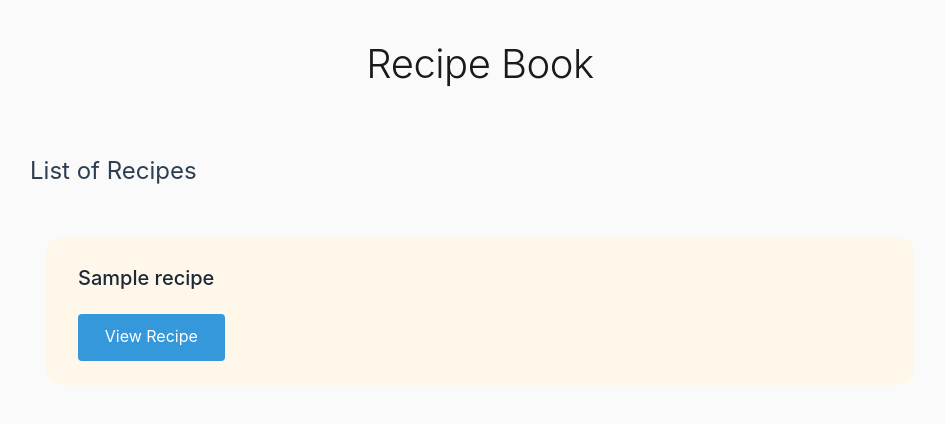
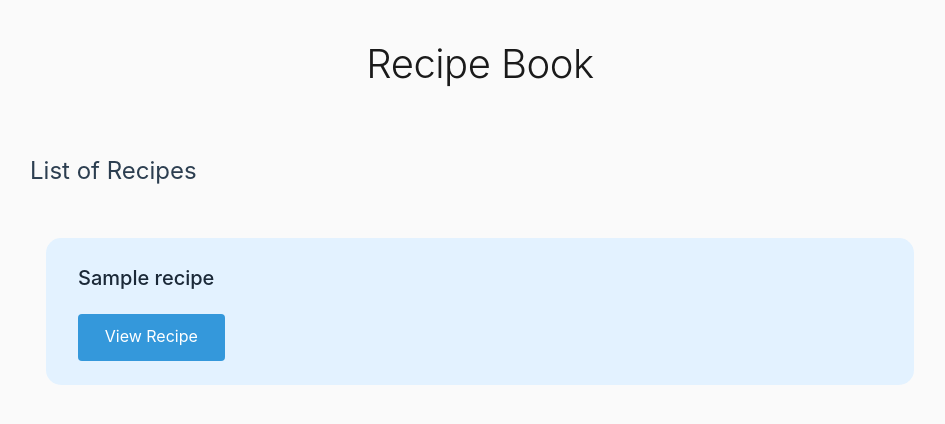
Before and after one commit to Zekiru/recipebook-villasurda-ezekiel, a Django app: page /recipes/list/ in a window 1280 px wide. Shown: the top 424 px of the page, without its empty margins (160-1105 px from the left). Run offline with Django 5.2, Linux system fonts and the light colour scheme; tables that the repository leaves empty hold one stand-in row (values such as "Sample post").

Commit message:
Update Template Styling

```diff
--- a/recipebook/ledger/templates/ledger/recipe_list.html
+++ b/recipebook/ledger/templates/ledger/recipe_list.html
@@ -2,12 +2,14 @@
 
 {% block content %}
   <h2>List of Recipes</h2>
-  <div class="recipe-wrapper">
+  <div class="list-wrapper">
     {% for recipe in recipes %}
-      <div class="recipe-item">
+      <div class="list-item">
         <h3>{{ recipe.name }}</h3>
         <a href="{{ recipe.get_absolute_url }}" class="btn">View Recipe</a>
       </div>
+    {% empty %}
+      <p>No recipes available.</p>
     {% endfor %}
   </div>
 {% endblock %}
--- a/recipebook/static/css/styles.css
+++ b/recipebook/static/css/styles.css
@@ -48,8 +48,8 @@ div {
     gap: 1rem;
 }
 
-.recipe-item {
-    background-color: rgb(255, 247, 234);
+.list-item {
+    background-color: rgb(227, 242, 255);
     border-radius: 15px;
     padding: 1.5rem 1rem;
     margin: 1rem;
@@ -90,3 +90,20 @@ a:hover {
     background-color: #2980b9;
     color: white;
 }
+
+table {
+    width: 100%;
+    border: 1px solid #dedede;
+    border-collapse: collapse;
+    margin: 1rem 0;
+}
+
+table th, table td {
+    padding: 0.75rem;
+    text-align: left;
+    border: 2px solid #dedede;
+}
+
+/* table tr:nth-child(even) {
+    background-color: #dedede;
+} */
```
